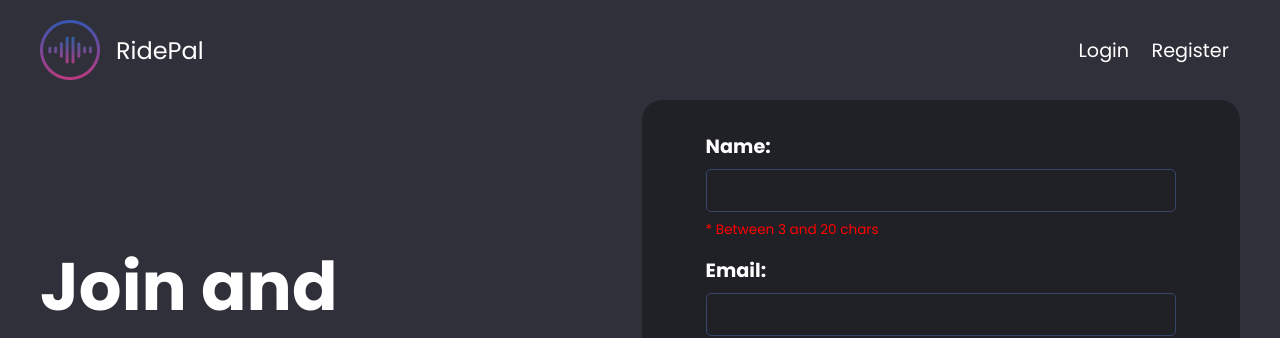
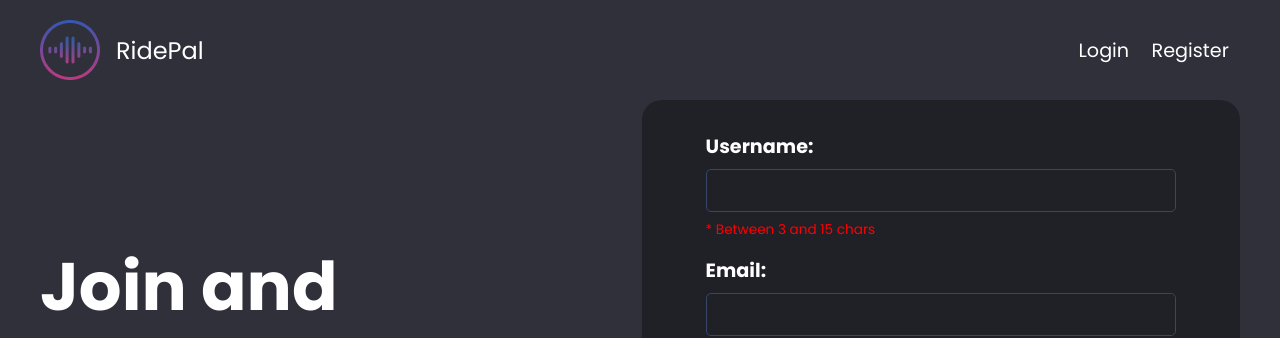
Before and after one commit to sava-stanchev/ridepal-playlist-generator, a React (Create React App) app in the folder client/: page /register in a window 1280 px wide. Shown: the top 338 px of the page. Built offline with nearby package versions, Linux system fonts and the light colour scheme.

Commit message:
change username max length to 15

```diff
--- a/client/src/components/Login.js
+++ b/client/src/components/Login.js
@@ -56,7 +56,7 @@ const Login = () => {
       </h1>
       <form className="join-login-form">
         <div className="input-group">
-          <label>Name:</label>
+          <label>Username:</label>
           <input type="text" onChange={e => updateUser('username', e.target.value)}/>
         </div>
         <div className="input-group">
--- a/client/src/components/Register.js
+++ b/client/src/components/Register.js
@@ -51,7 +51,7 @@ const Register = () => {
     }
 
     if (name === "username") {
-      const properLength = value.length >= 3 && value.length <= 20;
+      const properLength = value.length >= 3 && value.length <= 15;
       setUsernameError({...usernameError, properLength});
     }
   };
@@ -84,10 +84,10 @@ const Register = () => {
       </h1>
       <form className="join-login-form">
         <div className="input-group" name="username" value={newUser.username} onChange={e => createUser('username', e.target.value)}>
-          <label>Name:</label>
+          <label>Username:</label>
           <input type="text"/>
           <p className ="registerMsg" style={usernameError.properLength ? {color: 'white'} : {color: 'red'}}>
-           * Between 3 and 20 chars
+           * Between 3 and 15 chars
           </p>
         </div>
         <div className="input-group" name="email" value={newUser.email} onChange={e => createUser('email', e.target.value)}>
```
Also changed, not shown: 1 other file (tests, documents, lock files or other folders).
